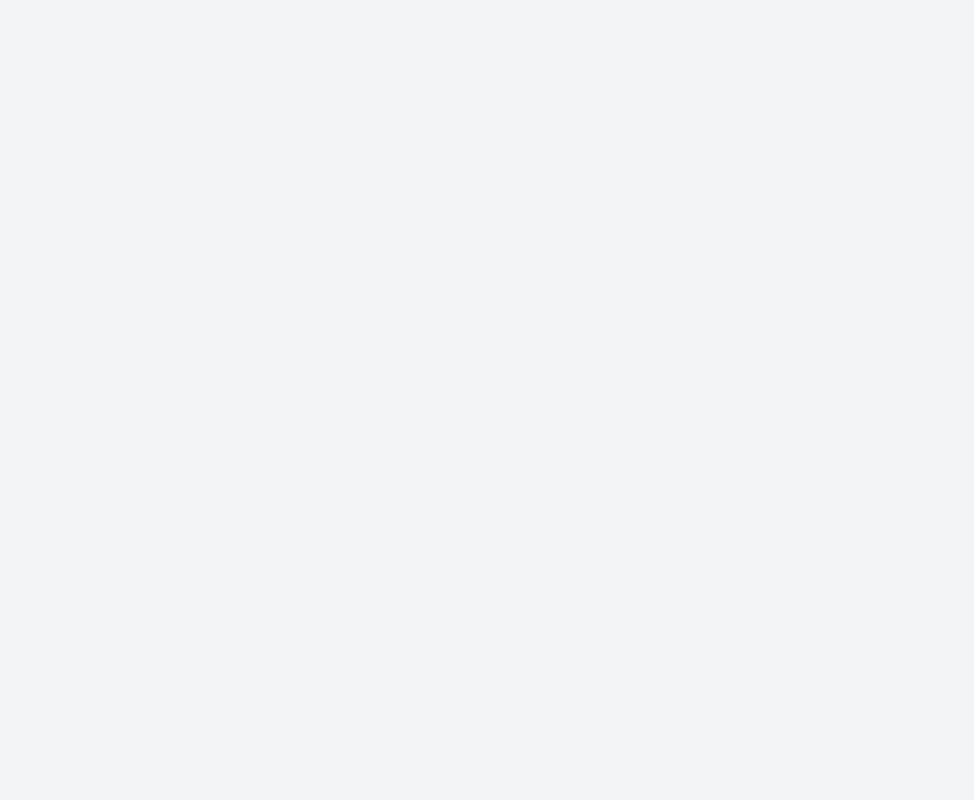
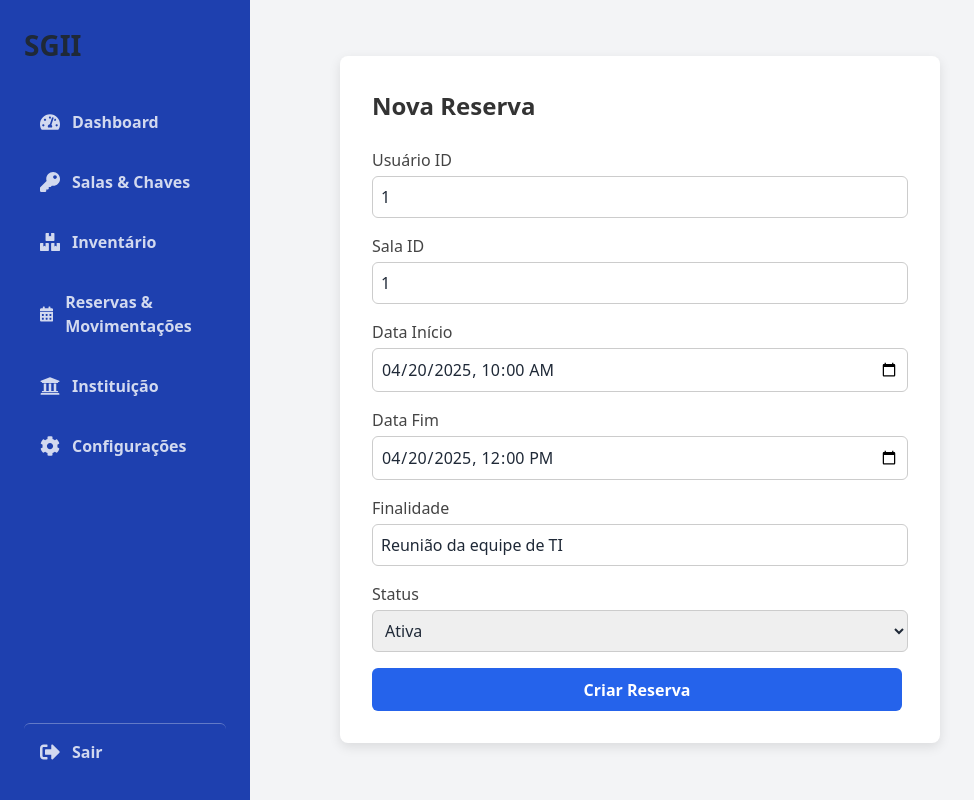
Before and after one commit to Bianchi613/Projeto_SGII, a React (Vite) app in the folder frontend/: page /dashboard/reservas/novo in a window 1280 px wide. Before the commit this address had no page. Shown: the whole page, without its empty margins (0-974 px from the left). Built offline with nearby package versions, Linux system fonts and the light colour scheme.

Commit message:
adcionando novas páginas

```diff
--- a/frontend/src/App.jsx
+++ b/frontend/src/App.jsx
@@ -7,8 +7,10 @@ import SalasChaves from "./components/SalasChaves/SalasChaves";
 import ItensInventario from "./components/ItensInventario/ItensInventario";
 import ReservasMovimentacoes from "./components/ReservasMovimentacoes/ReservasMovimentacoes";
 import Instituicoes from "./components/Instituicao/Instituicao";
-import Configuracoes from "./components/Configuracoes/Configuracoes"; // ✅ importar Configuracoes
+import Configuracoes from "./components/Configuracoes/Configuracoes";
 import PrivateLayout from "./components/Layouts/PrivateLayout";
+import NovaReserva from "./components/NovaReserva/NovaReserva";
+import ReservaDetalhe from "./components/ReservaDetalhe/ReservaDetalhe"; // ✅ importado
 
 function App() {
   return (
@@ -23,20 +25,12 @@ function App() {
         <Route element={<PrivateLayout />}>
           <Route path="/dashboard" element={<Dashboard />} />
           <Route path="/dashboard/salas-chaves" element={<SalasChaves />} />
-          <Route
-            path="/dashboard/itens-inventario"
-            element={<ItensInventario />}
-          />
-          <Route
-            path="/dashboard/reservas-movimentacoes"
-            element={<ReservasMovimentacoes />}
-          />
+          <Route path="/dashboard/itens-inventario" element={<ItensInventario />} />
+          <Route path="/dashboard/reservas-movimentacoes" element={<ReservasMovimentacoes />} />
           <Route path="/dashboard/instituicao" element={<Instituicoes />} />
-          <Route
-            path="/dashboard/configuracoes"
-            element={<Configuracoes />}
-          />{" "}
-          {/* ✅ rota configuracoes */}
+          <Route path="/dashboard/configuracoes" element={<Configuracoes />} />
+          <Route path="/dashboard/reservas/novo" element={<NovaReserva />} />
+          <Route path="/dashboard/reservas/:id" element={<ReservaDetalhe />} /> {/* ✅ nova rota */}
         </Route>
       </Routes>
     </BrowserRouter>
--- a/frontend/src/components/Dashboard/Dashboard.jsx
+++ b/frontend/src/components/Dashboard/Dashboard.jsx
@@ -164,7 +164,7 @@ export default function Dashboard() {
                         onClick={() =>
                           navigate(`/dashboard/reservas/${reserva.id}`)
                         }
-                        className="text-blue-600 hover:text-blue-800 text-sm"
+                        className="text-white bg-blue-600 hover:bg-blue-700 text-sm px-3 py-1 rounded"
                       >
                         Ver
                       </button>
--- a/frontend/src/components/Login/Login.jsx
+++ b/frontend/src/components/Login/Login.jsx
@@ -109,7 +109,7 @@ export default function Login() {
               <input
                 type="text"
                 className="pl-10 w-full px-4 py-3 rounded-lg border border-gray-300 focus:outline-none focus:ring-2 focus:ring-blue-600 input-focus transition duration-200"
-                placeholder="Digite seu usuário"
+                placeholder="      Digite seu usuário"
                 value={username}
                 onChange={(e) => setUsername(e.target.value)}
                 required
--- /dev/null
+++ b/frontend/src/components/NovaReserva/NovaReserva.css
@@ -0,0 +1,59 @@
+.nova-reserva-container {
+  max-width: 600px;
+  margin: 2rem auto;
+  padding: 2rem;
+  background-color: #fff;
+  border-radius: 8px;
+  box-shadow: 0 4px 12px rgba(0, 0, 0, 0.1);
+}
+
+.nova-reserva-titulo {
+  font-size: 1.5rem;
+  font-weight: bold;
+  margin-bottom: 1.5rem;
+  color: #333;
+}
+
+.nova-reserva-form {
+  display: flex;
+  flex-direction: column;
+  gap: 1rem;
+}
+
+.nova-reserva-form label {
+  font-weight: 500;
+  margin-bottom: 0.25rem;
+  display: block;
+  color: #444;
+}
+
+.nova-reserva-form input,
+.nova-reserva-form select {
+  padding: 0.5rem;
+  border: 1px solid #ccc;
+  border-radius: 6px;
+  font-size: 1rem;
+  width: 100%;
+}
+
+.nova-reserva-form input:focus,
+.nova-reserva-form select:focus {
+  outline: none;
+  border-color: #2563eb;
+  box-shadow: 0 0 0 2px rgba(37, 99, 235, 0.2);
+}
+
+.nova-reserva-botao {
+  background-color: #2563eb;
+  color: white;
+  padding: 0.6rem 1.2rem;
+  border: none;
+  border-radius: 6px;
+  font-weight: 600;
+  cursor: pointer;
+  transition: background-color 0.2s ease;
+}
+
+.nova-reserva-botao:hover {
+  background-color: #1e40af;
+}
--- /dev/null
+++ b/frontend/src/components/NovaReserva/NovaReserva.jsx
@@ -0,0 +1,106 @@
+import { useState } from "react";
+import { useNavigate } from "react-router-dom";
+import axios from "axios";
+import "./NovaReserva.css"; // Importação do CSS
+
+export default function NovaReserva() {
+  const navigate = useNavigate();
+  const [form, setForm] = useState({
+    usuarioId: 1,
+    salaId: 1,
+    data_inicio: "2025-04-20T10:00:00",
+    data_fim: "2025-04-20T12:00:00",
+    finalidade: "Reunião da equipe de TI",
+    status: "ativa",
+  });
+
+  const handleChange = (e) => {
+    setForm({ ...form, [e.target.name]: e.target.value });
+  };
+
+  const handleSubmit = async (e) => {
+    e.preventDefault();
+    const token = localStorage.getItem("token");
+    try {
+      await axios.post("http://localhost:3000/reservas", form, {
+        headers: {
+          Authorization: `Bearer ${token}`,
+          "Content-Type": "application/json",
+        },
+      });
+      alert("Reserva criada com sucesso!");
+      navigate("/dashboard");
+    } catch (error) {
+      console.error("Erro ao criar reserva:", error);
+      alert("Erro ao criar reserva.");
+    }
+  };
+
+  return (
+    <div className="nova-reserva-container">
+      <h1 className="nova-reserva-titulo">Nova Reserva</h1>
+      <form onSubmit={handleSubmit} className="nova-reserva-form">
+        <div>
+          <label>Usuário ID</label>
+          <input
+            type="number"
+            name="usuarioId"
+            value={form.usuarioId}
+            onChange={handleChange}
+          />
+        </div>
+        <div>
+          <label>Sala ID</label>
+          <input
+            type="number"
+            name="salaId"
+            value={form.salaId}
+            onChange={handleChange}
+          />
+        </div>
+        <div>
+          <label>Data Início</label>
+          <input
+            type="datetime-local"
+            name="data_inicio"
+            value={form.data_inicio}
+            onChange={handleChange}
+          />
+        </div>
+        <div>
+          <label>Data Fim</label>
+          <input
+            type="datetime-local"
+            name="data_fim"
+            value={form.data_fim}
+            onChange={handleChange}
+          />
+        </div>
+        <div>
+          <label>Finalidade</label>
+          <input
+            type="text"
+            name="finalidade"
+            value={form.finalidade}
+            onChange={handleChange}
+          />
+        </div>
+        <div>
+          <label>Status</label>
+          <select
+            name="status"
+            value={form.status}
+            onChange={handleChange}
+          >
+            <option value="ativa">Ativa</option>
+            <option value="pendente">Pendente</option>
+            <option value="cancelada">Cancelada</option>
+          </select>
+        </div>
+        <button type="submit" className="nova-reserva-botao">
+          Criar Reserva
+        </button>
+      </form>
+    </div>
+  );
+}
--- /dev/null
+++ b/frontend/src/components/ReservaDetalhe/ReservaDetalhe.css
@@ -0,0 +1,45 @@
+.reserva-detalhe-container {
+  max-width: 600px;
+  margin: 2rem auto;
+  background: #fff;
+  padding: 2rem;
+  border-radius: 8px;
+  box-shadow: 0 0 10px #ccc;
+}
+
+.reserva-form {
+  display: flex;
+  flex-direction: column;
+  gap: 1rem;
+}
+
+.reserva-form input,
+.reserva-form select {
+  padding: 0.5rem;
+  border: 1px solid #ccc;
+  border-radius: 5px;
+}
+
+.reserva-form-actions {
+  display: flex;
+  justify-content: space-between;
+  margin-top: 1.5rem;
+}
+
+.reserva-form-actions button {
+  padding: 0.6rem 1.2rem;
+  font-weight: bold;
+  border: none;
+  border-radius: 5px;
+  cursor: pointer;
+}
+
+.reserva-form-actions button.delete {
+  background-color: #dc2626;
+  color: white;
+}
+
+.reserva-form-actions button:not(.delete) {
+  background-color: #2563eb;
+  color: white;
+}
--- /dev/null
+++ b/frontend/src/components/ReservaDetalhe/ReservaDetalhe.jsx
@@ -0,0 +1,125 @@
+import { useEffect, useState } from "react";
+import { useNavigate, useParams } from "react-router-dom";
+import axios from "axios";
+import "./ReservaDetalhe.css";
+
+export default function ReservaDetalhe() {
+  const { id } = useParams();
+  const navigate = useNavigate();
+  const [reserva, setReserva] = useState(null);
+
+  useEffect(() => {
+    const fetchReserva = async () => {
+      try {
+        const token = localStorage.getItem("token");
+        const res = await axios.get(`http://localhost:3000/reservas/${id}`, {
+          headers: { Authorization: `Bearer ${token}` },
+        });
+        setReserva(res.data);
+      } catch (err) {
+        console.error("Erro ao buscar reserva:", err);
+        alert("Erro ao carregar a reserva.");
+        navigate("/dashboard");
+      }
+    };
+    fetchReserva();
+  }, [id, navigate]);
+
+  const handleChange = (e) => {
+    setReserva({ ...reserva, [e.target.name]: e.target.value });
+  };
+
+  const handleUpdate = async () => {
+    try {
+      const token = localStorage.getItem("token");
+      await axios.put(`http://localhost:3000/reservas/${id}`, reserva, {
+        headers: { Authorization: `Bearer ${token}` },
+      });
+      alert("Reserva atualizada com sucesso!");
+      navigate(-1); // 🔙 volta à tela anterior
+    } catch (err) {
+      console.error("Erro ao atualizar reserva:", err);
+      alert("Erro ao atualizar.");
+    }
+  };
+
+  const handleDelete = async () => {
+    if (!window.confirm("Tem certeza que deseja excluir esta reserva?")) return;
+    try {
+      const token = localStorage.getItem("token");
+      await axios.delete(`http://localhost:3000/reservas/${id}`, {
+        headers: { Authorization: `Bearer ${token}` },
+      });
+      alert("Reserva excluída.");
+      navigate(-1); // 🔙 volta à tela anterior
+    } catch (err) {
+      console.error("Erro ao excluir reserva:", err);
+      alert("Erro ao excluir.");
+    }
+  };
+
+  if (!reserva) return <p>Carregando...</p>;
+
+  return (
+    <div className="reserva-detalhe-container">
+      <h1>Detalhes da Reserva #{reserva.id}</h1>
+      <form className="reserva-form" onSubmit={(e) => e.preventDefault()}>
+        <label>Usuário ID</label>
+        <input
+          type="number"
+          name="usuarioId"
+          value={reserva.usuarioId}
+          onChange={handleChange}
+        />
+
+        <label>Sala ID</label>
+        <input
+          type="number"
+          name="salaId"
+          value={reserva.salaId}
+          onChange={handleChange}
+        />
+
+        <label>Data Início</label>
+        <input
+          type="datetime-local"
+          name="data_inicio"
+          value={reserva.data_inicio?.slice(0, 16)}
+          onChange={handleChange}
+        />
+
+        <label>Data Fim</label>
+        <input
+          type="datetime-local"
+          name="data_fim"
+          value={reserva.data_fim?.slice(0, 16)}
+          onChange={handleChange}
+        />
+
+        <label>Finalidade</label>
+        <input
+          type="text"
+          name="finalidade"
+          value={reserva.finalidade}
+          onChange={handleChange}
+        />
+
+        <label>Status</label>
+        <select name="status" value={reserva.status} onChange={handleChange}>
+          <option value="ativa">Ativa</option>
+          <option value="pendente">Pendente</option>
+          <option value="cancelada">Cancelada</option>
+        </select>
+
+        <div className="reserva-form-actions">
+          <button type="button" onClick={handleUpdate}>
+            Salvar
+          </button>
+          <button type="button" onClick={handleDelete} className="delete">
+            Excluir
+          </button>
+        </div>
+      </form>
+    </div>
+  );
+}
```
